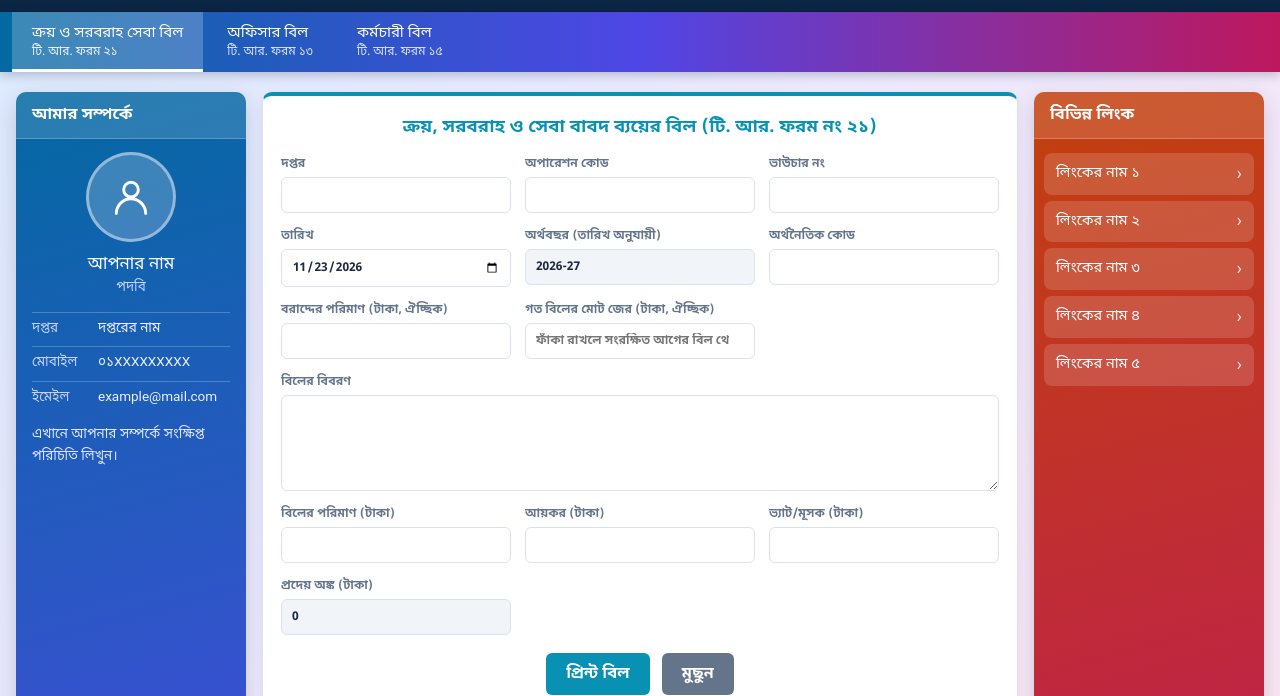
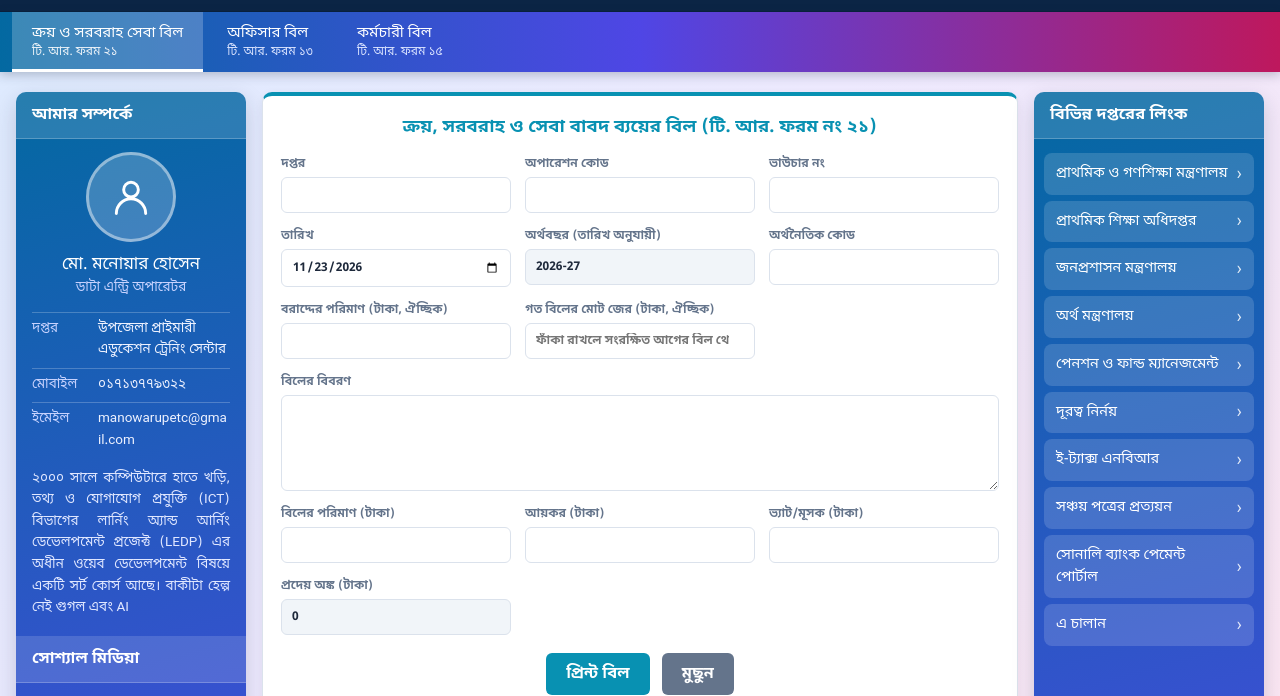
Before and after one commit to wdmanowar/Bill-Making, a plain HTML site: page index.html in a window 1280 px wide. Shown: the part 71-767 px from the top of the page. Drawn offline with Linux system fonts and the light colour scheme; a web font is replaced by a local one.

Commit message:
Update index.html

```diff
--- a/index.html
+++ b/index.html
@@ -278,7 +278,7 @@ body{background:linear-gradient(135deg,#dbeafe 0%,#ede9fe 48%,#fce7f3 100%) fixe
 body.rp{background:#fff!important}
 aside{border:0;box-shadow:0 8px 22px rgba(30,41,59,.18);color:#fff}
 aside.al{background:linear-gradient(165deg,#0369a1 0%,#4f46e5 100%)}
-aside.ar{background:linear-gradient(165deg,#c2410c 0%,#be185d 100%)}
+aside.ar{background:linear-gradient(165deg,#0369a1 0%,#4f46e5 100%)}
 aside h3{background:rgba(255,255,255,.14);color:#fff;border-bottom:1px solid rgba(255,255,255,.22)}
 aside .ab{color:#eef2ff}
 .pf{background:rgba(255,255,255,.2);box-shadow:0 0 0 3px rgba(255,255,255,.55)}
@@ -324,24 +324,35 @@ aside{position:static;min-height:calc(100vh - 170px)}
 <!-- ===== বাঁ পাশের সাইডবার: নিচের লেখাগুলো আপনার তথ্য দিয়ে বদলে নিন ===== -->
 <!-- ছবি দিতে চাইলে নিচের <div class="pf"> ভেতরের আইকনের জায়গায় লিখুন: <img src="photo.jpg" alt=""> (photo.jpg ফাইলটি index.html এর পাশে আপলোড করুন) -->
 <div class="pf"><svg width="44" height="44" viewBox="0 0 24 24" fill="none" stroke="#94a3b8" stroke-width="1.6" stroke-linecap="round" stroke-linejoin="round" aria-hidden="true"><circle cx="12" cy="8" r="4"/><path d="M4 21c0-4.4 3.6-8 8-8s8 3.6 8 8"/></svg></div>
-<p class="pn2">আপনার নাম</p>
-<p class="pd">পদবি</p>
-<div class="ai"><span>দপ্তর</span><span>দপ্তরের নাম</span></div>
-<div class="ai"><span>মোবাইল</span><span>০১XXXXXXXXX</span></div>
-<div class="ai"><span>ইমেইল</span><span>example@mail.com</span></div>
-<p class="at">এখানে আপনার সম্পর্কে সংক্ষিপ্ত পরিচিতি লিখুন।</p>
+<p class="pn2">মো. মনোয়ার হোসেন</p>
+<p class="pd">ডাটা এন্ট্রি অপারেটর</p>
+<div class="ai"><span>দপ্তর</span><span>উপজেলা প্রাইমারী এডুকেশন ট্রেনিং সেন্টার</span></div>
+<div class="ai"><span>মোবাইল</span><span>০১৭১৩৭৭৯৩২২</span></div>
+<div class="ai"><span>ইমেইল</span><span>manowarupetc@gmail.com</span></div>
+<p class="at" style="text-align: justify;">২০০০ সালে কম্পিউটারে হাতে খড়ি, তথ্য ও যোগাযোগ প্রযুক্তি (ICT) বিভাগের লার্নিং অ্যান্ড আর্নিং ডেভেলপমেন্ট প্রজেক্ট (LEDP) এর অধীন ওয়েব ডেভেলপমেন্ট বিষয়ে একটি সর্ট কোর্স আছে। বাকীটা  হেল্প নেই গুগল এবং AI</p>
 </div>
+<h3>সোশ্যাল মিডিয়া</h3>
+<div class="ab">
+<!-- ===== সোশ্যাল মিডিয়ার লিংক: নিচের লিংকগুলো আপনার তথ্য দিয়ে বদলে নিন ===== -->
+<div class="ai"><a style="color: #fff;" href="https://www.facebook.com/infomanowar" target="_blank" rel="noopener"><i class="fa-brands fa-facebook"></i> ফেসবুক</a></span></div>
+<div class="ai"><a style="color: #fff;" href="https://www.youtube.com/@infomanowar" target="_blank" rel="noopener">ইউটিউব</a></span></div>
 </aside>
+
 <main id="main"></main>
 <aside class="ar">
-<h3>বিভিন্ন লিংক</h3>
+<h3>বিভিন্ন দপ্তরের লিংক</h3>
 <!-- ===== ডান পাশের সাইডবার: প্রতিটি লিংক একটা <li> লাইন। নাম ও href বদলান, নতুন লিংক যোগ করতে একটা <li> লাইন কপি করুন ===== -->
 <ul class="lk">
-<li><a href="https://example.com" target="_blank" rel="noopener">লিংকের নাম ১</a></li>
-<li><a href="https://example.com" target="_blank" rel="noopener">লিংকের নাম ২</a></li>
-<li><a href="https://example.com" target="_blank" rel="noopener">লিংকের নাম ৩</a></li>
-<li><a href="https://example.com" target="_blank" rel="noopener">লিংকের নাম ৪</a></li>
-<li><a href="https://example.com" target="_blank" rel="noopener">লিংকের নাম ৫</a></li>
+<li><a href="https://mopme.gov.bd/" target="_blank" rel="noopener">প্রাথমিক ও গণশিক্ষা মন্ত্রণালয়</a></li>
+<li><a href="https://dpe.gov.bd/" target="_blank" rel="noopener">প্রাথমিক শিক্ষা অধিদপ্তর</a></li>
+<li><a href="https://mopa.gov.bd/" target="_blank" rel="noopener">জনপ্রশাসন মন্ত্রণালয়</a></li>
+<li><a href="https://mof.gov.bd/" target="_blank" rel="noopener">অর্থ মন্ত্রণালয়</a></li>
+<li><a href="https://www.cafopfm.gov.bd/" target="_blank" rel="noopener">পেনশন ও ফান্ড ম্যানেজমেন্ট</a></li>
+<li><a href="https://ibas.finance.gov.bd/Public/DistanceMatrix?v=687" target="_blank" rel="noopener">দূরত্ব নির্নয়</a></li>
+<li><a href="https://etaxnbr.gov.bd/#/landing-page" target="_blank" rel="noopener">ই-ট্যাক্স এনবিআর</a></li>
+<li><a href="https://nsd.finance.gov.bd" target="_blank" rel="noopener">সঞ্চয় পত্রের প্রত্যয়ন</a></li>
+<li><a href="https://billpay.sonalibank.com.bd/" target="_blank" rel="noopener">সোনালি ব্যাংক পেমেন্ট পোর্টাল</a></li>
+<li><a href="https://www.achallan.gov.bd/acs/v2/general/home" target="_blank" rel="noopener">এ চালান</a></li>
 </ul>
 </aside>
 </div>
```
